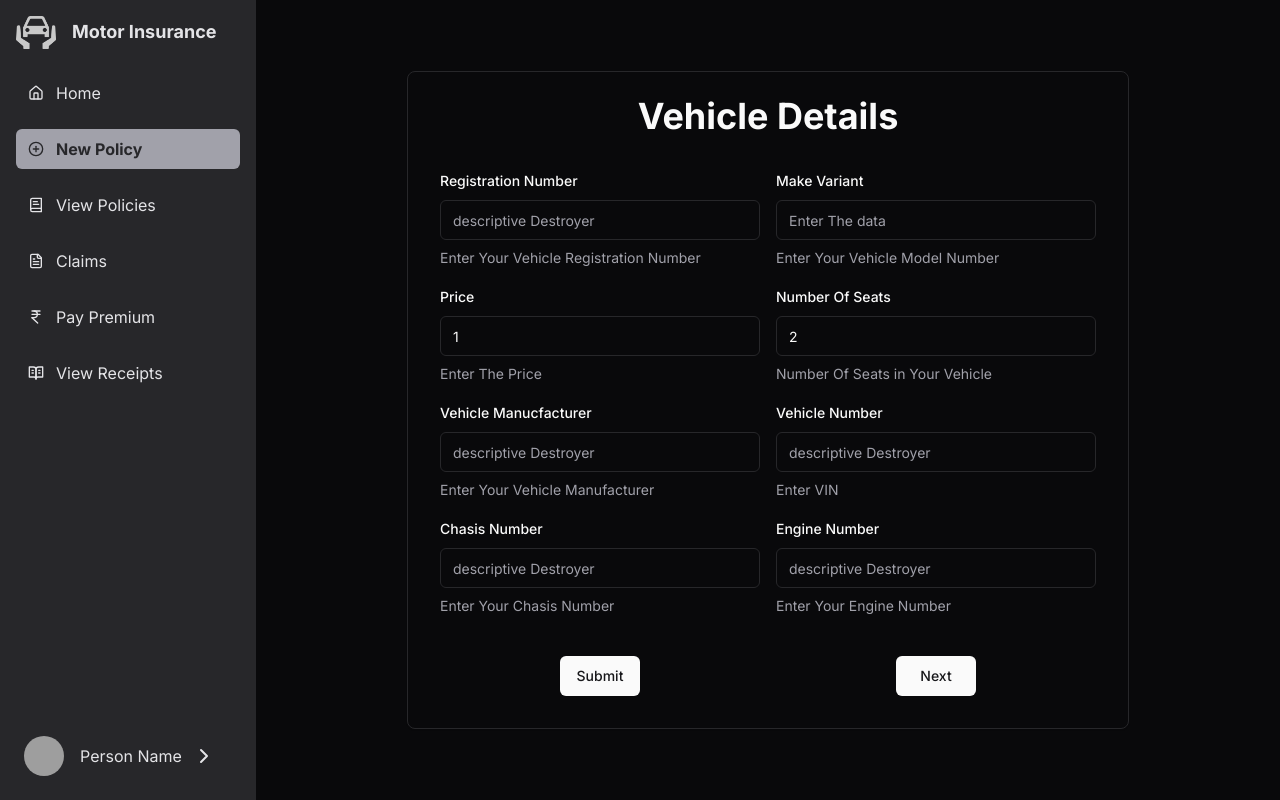
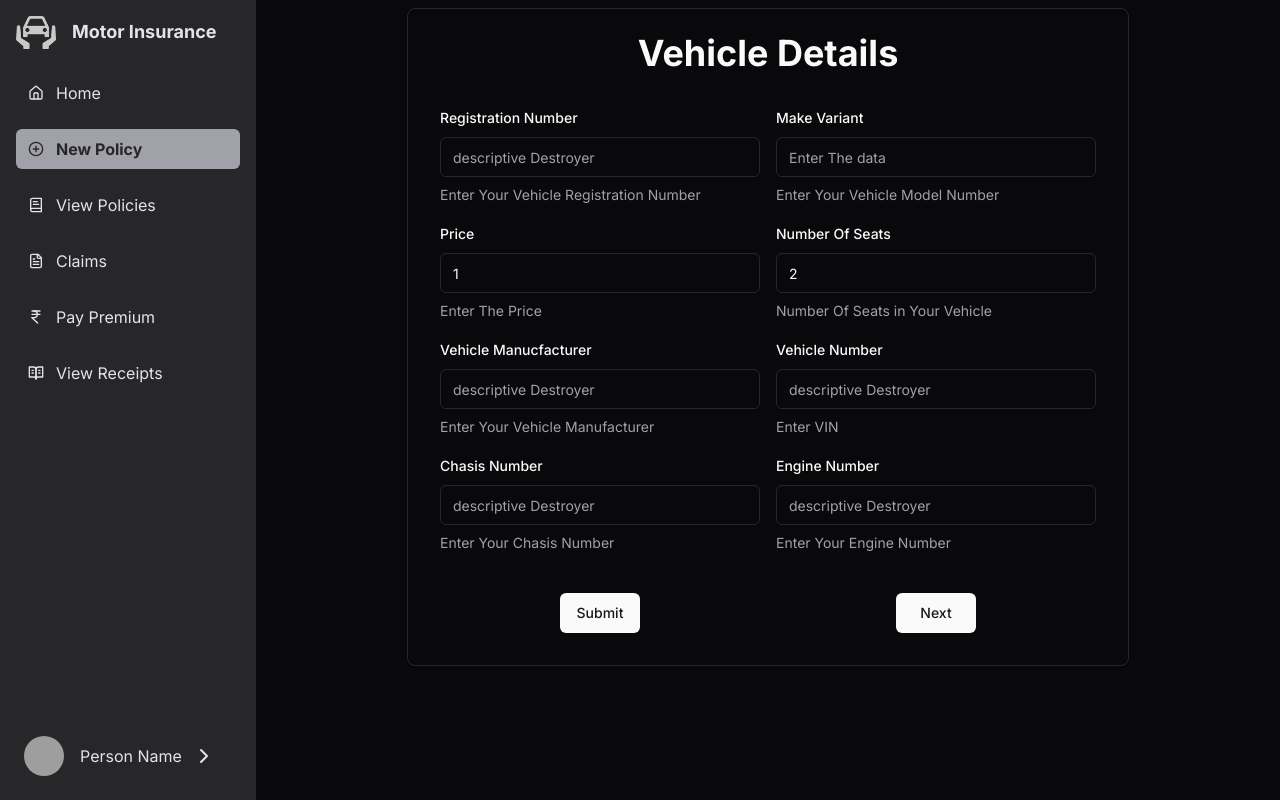
Before and after one commit to harshsoni-harsh/dbms-project, a Next.js app: page /customer/1/new-policy in a window 1280 px wide. Built offline with nearby package versions, Linux system fonts and the light colour scheme; grey boxes are pictures that could not be loaded.

Commit message:
UI changes in new-policy page

```diff
--- a/app/(auth)/customer/[id]/new-policy/page.tsx
+++ b/app/(auth)/customer/[id]/new-policy/page.tsx
@@ -10,7 +10,7 @@ const NewPolicy = () => {
 	switch (pageNum) {
 		case 1:
 			return (
-				<Card className="max-w-4xl">
+				<Card className="max-w-4xl h-fit max-h-full overflow-auto">
 					<CardHeader className="font-bold text-4xl text-center">
 						Vehicle Details
 					</CardHeader>
@@ -22,7 +22,7 @@ const NewPolicy = () => {
 
 		case 2:
 			return (
-				<Card className="max-w-4xl">
+				<Card className="max-w-4xl h-fit max-h-full overflow-auto">
 					<CardHeader className="font-bold text-4xl text-center">
 						Coverage Details
 					</CardHeader>
@@ -39,7 +39,7 @@ const NewPolicy = () => {
 const Page = () => {
 
 	return (
-		<div className="flex items-center justify-center w-full h-full">
+		<div className="overflow-auto flex flex-col items-center justify-center w-full max-h-full p-2">
 			<NewPolicy />
 		</div>
 	)
--- a/components/forms/Coverage.tsx
+++ b/components/forms/Coverage.tsx
@@ -67,7 +67,9 @@ const Coverage = ({ onClick }: Props) => {
       coverageType: coverageDetails[0].type
     }
   });
-  const onSubmit = (value: z.infer<typeof fromSchema>) => {};
+  const onSubmit = (value: z.infer<typeof fromSchema>) => {
+    console.log(value);
+  };
   return (
 
     <Form  {...form}>
```
